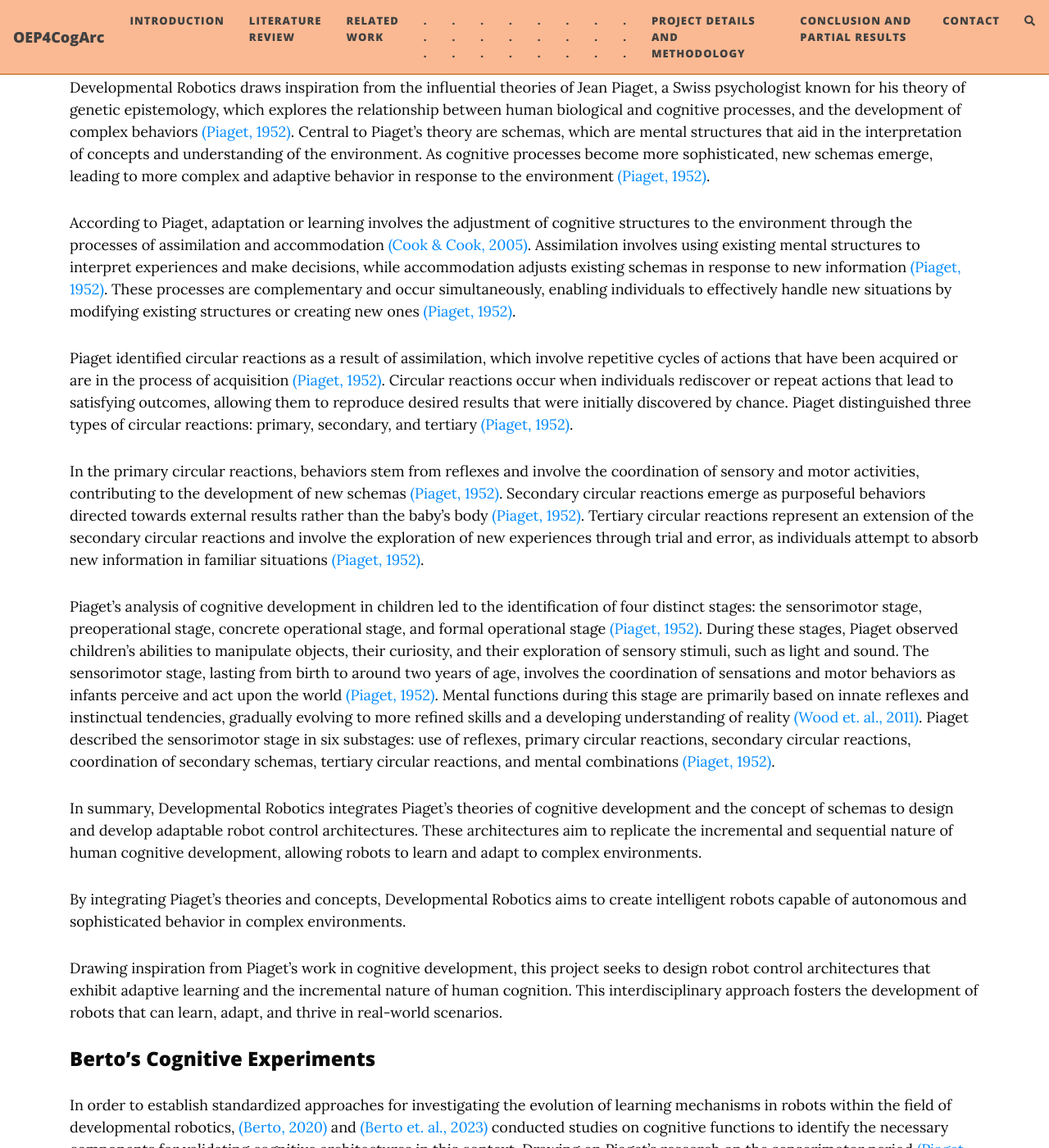
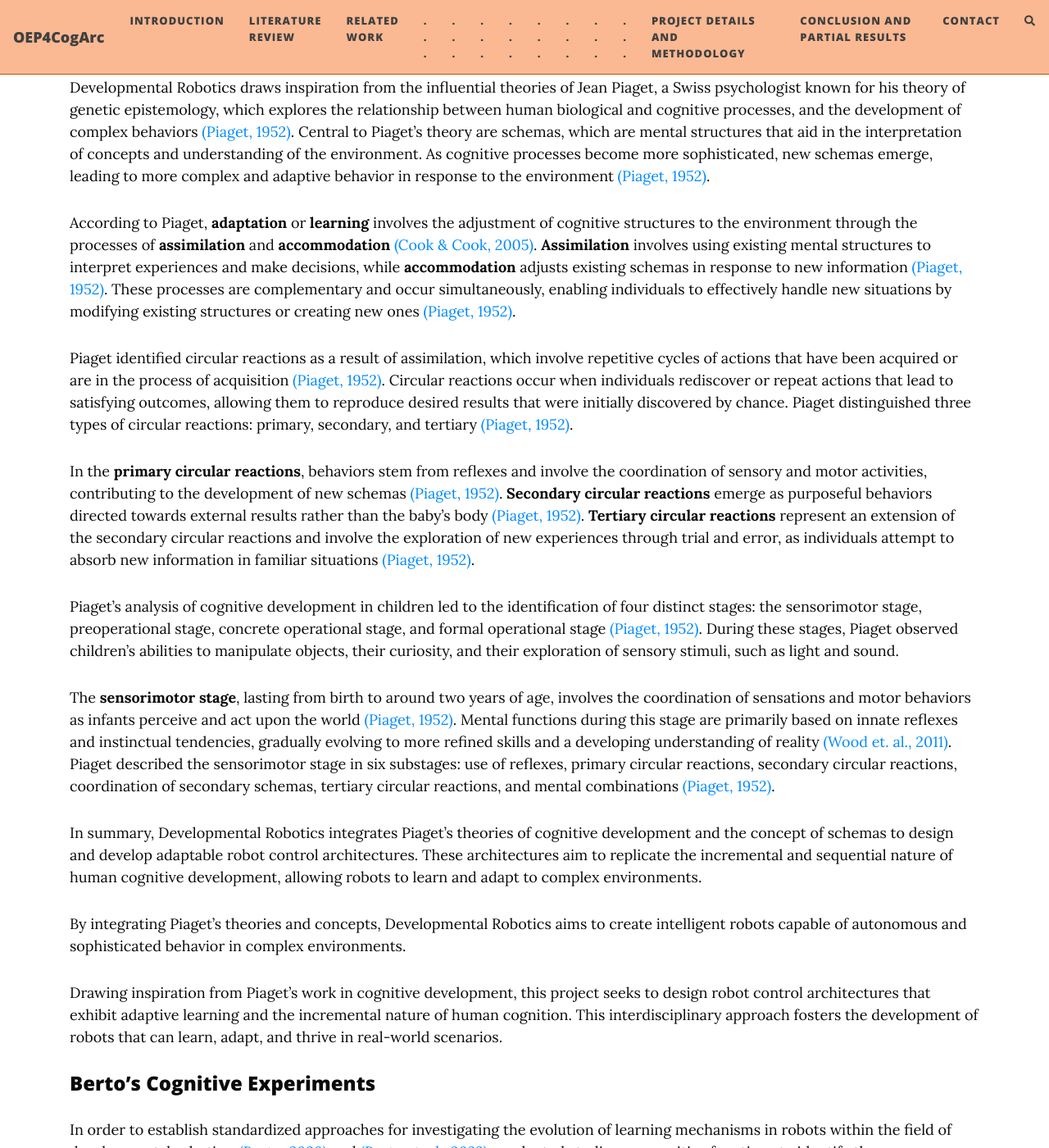
Before and after one commit to leolellisr/oep4ca.github.io, a Jekyll site: the page built from research.md, in a window 1280 px wide and 1400 px high, scrolled down 519 px. Shown: the whole window at 82% size. Built offline with Jekyll 4.4.1, drawn with Linux system fonts in a browser that asks for light colours; nearby versions of some CDN libraries; comment, search, counter and statistics services are not loaded; some of the changed text lies outside the part shown.

Commit message:
fix bold

```diff
--- a/research.md
+++ b/research.md
@@ -15,13 +15,17 @@ The emergence of Developmental Robotics stems from the demand for robots that ca
 ### Piaget's Theory
 Developmental Robotics draws inspiration from the influential theories of Jean Piaget, a Swiss psychologist known for his theory of genetic epistemology, which explores the relationship between human biological and cognitive processes, and the development of complex behaviors [(Piaget, 1952)](https://doi.org/10.1037/11494-000). Central to Piaget's theory are schemas, which are mental structures that aid in the interpretation of concepts and understanding of the environment. As cognitive processes become more sophisticated, new schemas emerge, leading to more complex and adaptive behavior in response to the environment [(Piaget, 1952)](https://doi.org/10.1037/11494-000).
 
-According to Piaget, adaptation or learning involves the adjustment of cognitive structures to the environment through the processes of assimilation and accommodation [(Cook & Cook, 2005)](https://psycnet.apa.org/record/2004-19883-000). Assimilation involves using existing mental structures to interpret experiences and make decisions, while accommodation adjusts existing schemas in response to new information [(Piaget, 1952)](https://doi.org/10.1037/11494-000). These processes are complementary and occur simultaneously, enabling individuals to effectively handle new situations by modifying existing structures or creating new ones [(Piaget, 1952)](https://doi.org/10.1037/11494-000).
+According to Piaget, **adaptation** or **learning** involves the adjustment of cognitive structures to the environment through the processes of **assimilation** and **accommodation** [(Cook & Cook, 2005)](https://psycnet.apa.org/record/2004-19883-000). **Assimilation** involves using existing mental structures to interpret experiences and make decisions, while **accommodation** adjusts existing schemas in response to new information [(Piaget, 1952)](https://doi.org/10.1037/11494-000). These processes are complementary and occur simultaneously, enabling individuals to effectively handle new situations by modifying existing structures or creating new ones [(Piaget, 1952)](https://doi.org/10.1037/11494-000).
 
 Piaget identified circular reactions as a result of assimilation, which involve repetitive cycles of actions that have been acquired or are in the process of acquisition [(Piaget, 1952)](https://doi.org/10.1037/11494-000). Circular reactions occur when individuals rediscover or repeat actions that lead to satisfying outcomes, allowing them to reproduce desired results that were initially discovered by chance. Piaget distinguished three types of circular reactions: primary, secondary, and tertiary [(Piaget, 1952)](https://doi.org/10.1037/11494-000).
 
-In the primary circular reactions, behaviors stem from reflexes and involve the coordination of sensory and motor activities, contributing to the development of new schemas [(Piaget, 1952)](https://doi.org/10.1037/11494-000). Secondary circular reactions emerge as purposeful behaviors directed towards external results rather than the baby's body [(Piaget, 1952)](https://doi.org/10.1037/11494-000). Tertiary circular reactions represent an extension of the secondary circular reactions and involve the exploration of new experiences through trial and error, as individuals attempt to absorb new information in familiar situations [(Piaget, 1952)](https://doi.org/10.1037/11494-000).
+In the **primary circular reactions**, behaviors stem from reflexes and involve the coordination of sensory and motor activities, contributing to the development of new schemas [(Piaget, 1952)](https://doi.org/10.1037/11494-000).
+**Secondary circular reactions** emerge as purposeful behaviors directed towards external results rather than the baby's body [(Piaget, 1952)](https://doi.org/10.1037/11494-000).
+**Tertiary circular reactions** represent an extension of the secondary circular reactions and involve the exploration of new experiences through trial and error, as individuals attempt to absorb new information in familiar situations [(Piaget, 1952)](https://doi.org/10.1037/11494-000).
 
-Piaget's analysis of cognitive development in children led to the identification of four distinct stages: the sensorimotor stage, preoperational stage, concrete operational stage, and formal operational stage [(Piaget, 1952)](https://doi.org/10.1037/11494-000). During these stages, Piaget observed children's abilities to manipulate objects, their curiosity, and their exploration of sensory stimuli, such as light and sound. The sensorimotor stage, lasting from birth to around two years of age, involves the coordination of sensations and motor behaviors as infants perceive and act upon the world [(Piaget, 1952)](https://doi.org/10.1037/11494-000). Mental functions during this stage are primarily based on innate reflexes and instinctual tendencies, gradually evolving to more refined skills and a developing understanding of reality [(Wood et. al., 2011)](https://resources.saylor.org/wwwresources/archived/site/wp-content/uploads/2011/07/psych406-5.3.2.pdf). Piaget described the sensorimotor stage in six substages: use of reflexes, primary circular reactions, secondary circular reactions, coordination of secondary schemas, tertiary circular reactions, and mental combinations [(Piaget, 1952)](https://doi.org/10.1037/11494-000).
+Piaget's analysis of cognitive development in children led to the identification of four distinct stages: the sensorimotor stage, preoperational stage, concrete operational stage, and formal operational stage [(Piaget, 1952)](https://doi.org/10.1037/11494-000). During these stages, Piaget observed children's abilities to manipulate objects, their curiosity, and their exploration of sensory stimuli, such as light and sound.
+
+The **sensorimotor stage**, lasting from birth to around two years of age, involves the coordination of sensations and motor behaviors as infants perceive and act upon the world [(Piaget, 1952)](https://doi.org/10.1037/11494-000). Mental functions during this stage are primarily based on innate reflexes and instinctual tendencies, gradually evolving to more refined skills and a developing understanding of reality [(Wood et. al., 2011)](https://resources.saylor.org/wwwresources/archived/site/wp-content/uploads/2011/07/psych406-5.3.2.pdf). Piaget described the sensorimotor stage in six substages: use of reflexes, primary circular reactions, secondary circular reactions, coordination of secondary schemas, tertiary circular reactions, and mental combinations [(Piaget, 1952)](https://doi.org/10.1037/11494-000).
 
 In summary, Developmental Robotics integrates Piaget's theories of cognitive development and the concept of schemas to design and develop adaptable robot control architectures. These architectures aim to replicate the incremental and sequential nature of human cognitive development, allowing robots to learn and adapt to complex environments.
 
@@ -35,17 +39,17 @@ In order to establish standardized approaches for investigating the evolution of
 
 To bridge Piaget's theory with cognitive models and structures, [(Berto, 2020)](https://repositorio.unicamp.br/acervo/detalhe/1129257) and [(Berto et. al., 2023)](https://doi.org/10.1016/j.cogsys.2023.101170) introduced an analogy to Piaget's schemas within the framework of sensorimotor stage development [(Piaget, 1952)](https://doi.org/10.1037/11494-000). [(Berto, 2020)](https://repositorio.unicamp.br/acervo/detalhe/1129257) utilized the concept of "cognit" to model memory processing elements, incorporating an evaluation level. The concept of "cognits" captures the following characteristics within Piaget's sensorimotor stage:
 
-* 1st Substage (Use of Reflexes): This substage involves the creation of innate cognits, encompassing actions, states, and learning mechanisms;
+* **1st Substage (Use of Reflexes):** This substage involves the creation of innate cognits, encompassing actions, states, and learning mechanisms;
 
-* 2nd Substage (Primary Circular Reactions): During this substage, cognits are created and adapted based on functions rather than intentions;
+* **2nd Substage (Primary Circular Reactions):** During this substage, cognits are created and adapted based on functions rather than intentions;
 
-* 3rd Substage (Secondary Circular Reactions): Cognits are created and adapted to form plans, goals, and intentions;
+* **3rd Substage (Secondary Circular Reactions):** Cognits are created and adapted to form plans, goals, and intentions;
 
-* 4th Substage (Coordination of secondary schemes): reuse and generalization of plans. Learn the concept of object permanence;
+* **4th Substage (Coordination of secondary schemes):** reuse and generalization of plans. Learn the concept of object permanence;
 
-* 5th Substage (Tertiary Circular Reactions): exploration of *Affordances*. *Affordances* are qualities of objects that allow identifying their functionality without the need for prior explanations, occurring intuitively or based on previous experiences [(Colombini, 2017)](https://dx.doi.org/10.1109/JSYST.2015.2499304). The greater the *affordance* of an object, the better the identification of its use;
+* **5th Substage (Tertiary Circular Reactions):** exploration of *Affordances*. *Affordances* are qualities of objects that allow identifying their functionality without the need for prior explanations, occurring intuitively or based on previous experiences [(Colombini, 2017)](https://dx.doi.org/10.1109/JSYST.2015.2499304). The greater the *affordance* of an object, the better the identification of its use;
 
-* 6th Substage (Mental combinations): realization of imagination and mental simulation.
+* **6th Substage (Mental combinations):** realization of imagination and mental simulation.
 
 
 By aligning the concept of cognits with Piaget's substage development, [(Berto, 2020)](https://repositorio.unicamp.br/acervo/detalhe/1129257) aimed to establish a closer connection between Piaget's theory and computational models, facilitating the analysis of cognitive processes and promoting artificial cognitive development. These advancements contribute to the ongoing exploration of developmental robotics and its potential for creating adaptive and intelligent robotic systems.
@@ -79,9 +83,9 @@ In our project, we aim to employ the CONAIM model (Conscious Attention-Based Int
 ### SOAR
 The SOAR architecture is a cognitive architecture designed to simulate human intelligence and problem-solving processes [(Laird, 2008)](https://www.researchgate.net/publication/221328941_Extending_the_Soar_Cognitive_Architecture). In our project, we also aim to employ the SOAR model in our framework.
  SOAR models and simulates human cognition, including problem-solving, decision-making, learning, and memory. It stands for "State, Operator, And Result" reflecting its fundamental components:
-* State: SOAR maintains an internal representation of the current state of the problem or task. This state consists of a set of working memory elements that encode information about the world, goals, and current intentions;
-* Operator: Operators are rules or procedures that represent potential actions or steps to achieve goals or modify the current state. Operators are encoded in productions, which are conditional statements specifying when to execute a particular operator;
-* Result: The resulting phase involves the execution of selected operators to modify the state. The system evaluates and selects the most appropriate operator based on its knowledge and the current state.
+* **State:** SOAR maintains an internal representation of the current state of the problem or task. This state consists of a set of working memory elements that encode information about the world, goals, and current intentions;
+* **Operator:** Operators are rules or procedures that represent potential actions or steps to achieve goals or modify the current state. Operators are encoded in productions, which are conditional statements specifying when to execute a particular operator;
+* **Result:** The resulting phase involves the execution of selected operators to modify the state. The system evaluates and selects the most appropriate operator based on its knowledge and the current state.
 
 In our project, we also aim to employ the SOAR model (State, Operator, And Result) in our framework.
 
@@ -94,8 +98,8 @@ They are organized into groups, where each group corresponds to a cognitive mode
 
 Within the CST, each codelet has two inputs: Local (Li) and Global (Gi). The Local input (Li) serves as the default input for information regarding selected memory objects and is typically fixed but can be modified through learning mechanisms [(Paraense et. al., 2016)](https://dx.doi.org/10.1016/j.bica.2016.07.005). On the other hand, the Global input (Gi) is utilized to access information from the Global Workspace (GW) and is continuously updated through consciousness mechanisms [(Paraense et. al., 2016)](https://dx.doi.org/10.1016/j.bica.2016.07.005).
 
-Codelets in the CST also produce two outputs: Default (O) and Activation Level (A). The Standard output (O) is responsible for modifying or creating new information within the system's memory [(Paraense et. al., 2016)](https://dx.doi.org/10.1016/j.bica.2016.07.005). The Activation Level output (A) indicates the relevance of the information generated in the Standard output and assists in selecting the information to be employed in the Global Workspace.
+**Codelets** in the CST also produce two outputs: Default (O) and Activation Level (A). The Standard output (O) is responsible for modifying or creating new information within the system's memory [(Paraense et. al., 2016)](https://dx.doi.org/10.1016/j.bica.2016.07.005). The Activation Level output (A) indicates the relevance of the information generated in the Standard output and assists in selecting the information to be employed in the Global Workspace.
 
-A memory object (MO) represents a signal or internal representation used, alongside other MOs, by codelets for storing and accessing data. The primary attribute of an MO is its information (I), which is modeled as a generic object in Java and can be represented as a single value, lists, or collections [(Paraense et. al., 2016)](https://dx.doi.org/10.1016/j.bica.2016.07.005). Each MO also possesses a timestamp (T) indicating its last update and a rating (E) [(Paraense et. al., 2016)](https://dx.doi.org/10.1016/j.bica.2016.07.005).
+A **memory object (MO)** represents a signal or internal representation used, alongside other MOs, by codelets for storing and accessing data. The primary attribute of an MO is its information (I), which is modeled as a generic object in Java and can be represented as a single value, lists, or collections [(Paraense et. al., 2016)](https://dx.doi.org/10.1016/j.bica.2016.07.005). Each MO also possesses a timestamp (T) indicating its last update and a rating (E) [(Paraense et. al., 2016)](https://dx.doi.org/10.1016/j.bica.2016.07.005).
 
 By utilizing the CST framework and its concepts, we were able to construct and implement cognitive architectures to our framework. The integration of codelets, memory objects, and the parallel execution capabilities offered by the CST allowed us to create a dynamic and flexible cognitive architectures for our project, supporting incremental learning and addressing the challenges of operating in complex environments.
```
Also changed, not shown: intro.md (+1 -1 lines), methods.md (+15 -15 lines).
